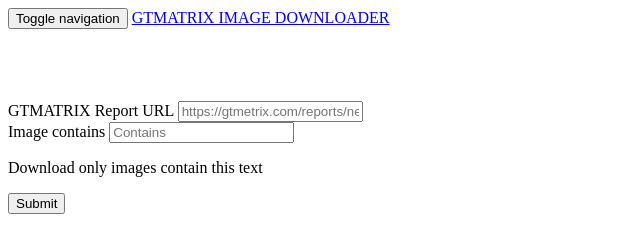
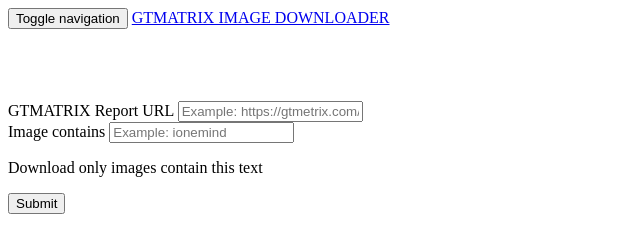
Before and after one commit to flashvnn/gtmetrix-images-download, a website: page views/index.html in a window 1280 px wide. Shown: the full height of the page, 0-640 px from the left. Drawn offline with Linux system fonts and the light colour scheme.

Commit message:
Update placeholder

```diff
--- a/views/index.html
+++ b/views/index.html
@@ -20,11 +20,11 @@
     <form v-on:submit.prevent="onSubmit">
       <div class="form-group">
         <label for="txtURL">GTMATRIX Report URL</label>
-        <input v-model="form.url" required type="text" id="txtURL" name="url" class="form-control" placeholder="https://gtmetrix.com/reports/nextadventure.net/ry9wGzZF">
+        <input v-model="form.url" required type="text" id="txtURL" name="url" class="form-control" placeholder="Example: https://gtmetrix.com/reports/ionemind.com/WKxwHVvw">
       </div>
       <div class="form-group">
         <label for="txtContains">Image contains</label>
-        <input v-model="form.contain" required type="text" class="form-control" id="txtContains" placeholder="Contains">
+        <input v-model="form.contain" required type="text" class="form-control" id="txtContains" placeholder="Example: ionemind">
         <p class="text-warning">Download only images contain this text</p>
       </div>
       <button type="submit" class="btn btn-success">Submit</button>
```
